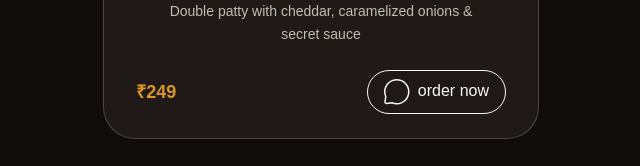
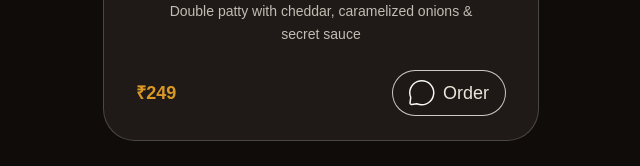
Before and after one commit to YogurtFusion/Mocha-loft, a Next.js app: page / in a window 1280 px wide. Shown: the part 1810-1976 px from the top of the page, without its empty margins (319-959 px from the left). Built offline with nearby package versions, Linux system fonts and the light colour scheme.

Commit message:
menu card design completed

```diff
--- a/app/globals.css
+++ b/app/globals.css
@@ -10,7 +10,23 @@
   --color-gold-hover: #f59e0b;
   --color-overlay-black: #0c0a09;
   --color-overlay-brown: #4a3f35;
-  --color-card:#1F1A17;
+  --color-card: #1f1a17;
+}
+
+@layer components {
+  .button-primary-custom {
+    /* base shape and color */
+ @apply  rounded-full border border-primary/80 bg-card/80 text-secondary text-lg backdrop-blur-sm cursor-pointer
+  /* Icon  */
+  stroke-primary
+  /* Animation*/
+  transition-all
+  md:duration-300
+
+/* hover */
+
+ active:scale-95 active:text-gold active:border-gold-hover active:bg-card  active:stroke-gold  hover:bg-card  hover:text-gold hover:stroke-gold  hover:border-gold-hover ;
+  }
 }
 
 body {
--- a/components/UI/MenuBtn.jsx
+++ b/components/UI/MenuBtn.jsx
@@ -3,13 +3,16 @@ import OrderIcon from "./OrderIcon";
 
 const MenuBtn = () => {
   return (
-    <a href="" className="text-secondary bg-card/80  border border-primary rounded-full py-2 px-4 ">
-      <button className="flex gap-2 stroke-primary text-primary">
-        <OrderIcon/>
-        <span>order now</span>
-        </button>
+    <a
+      href="https://wa.me/919471090662?text=👋%20Hi!"
+      target="_blank"
+      rel="noopener noreferrer"
+      className="button-primary-custom py-2 px-4  flex items-center gap-2 w-fit "
+    >
+      <OrderIcon />
+      <span className="font-medium">Order</span>
     </a>
   );
 };
 
-export default MenuBtn
+export default MenuBtn;
```
Also changed, not shown: components/UI/MenuLinks.jsx (+4 -4 lines).
